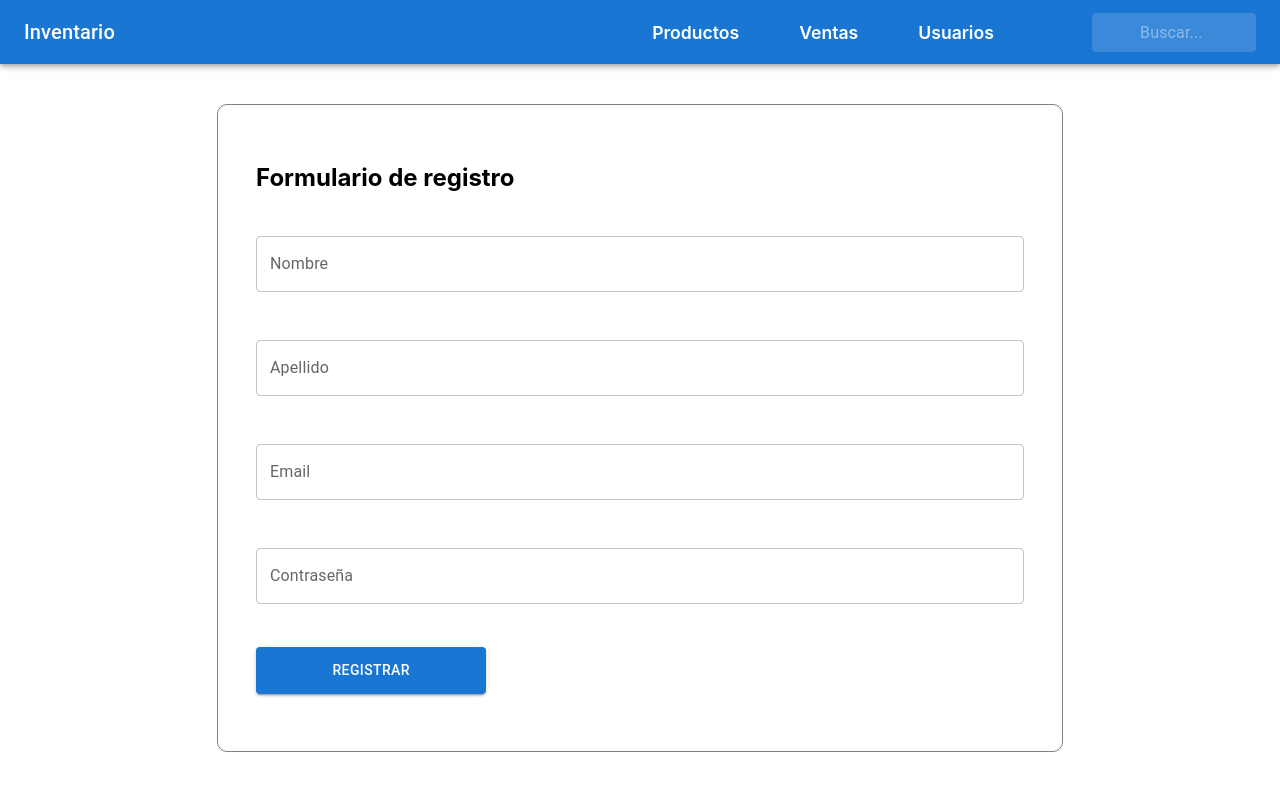
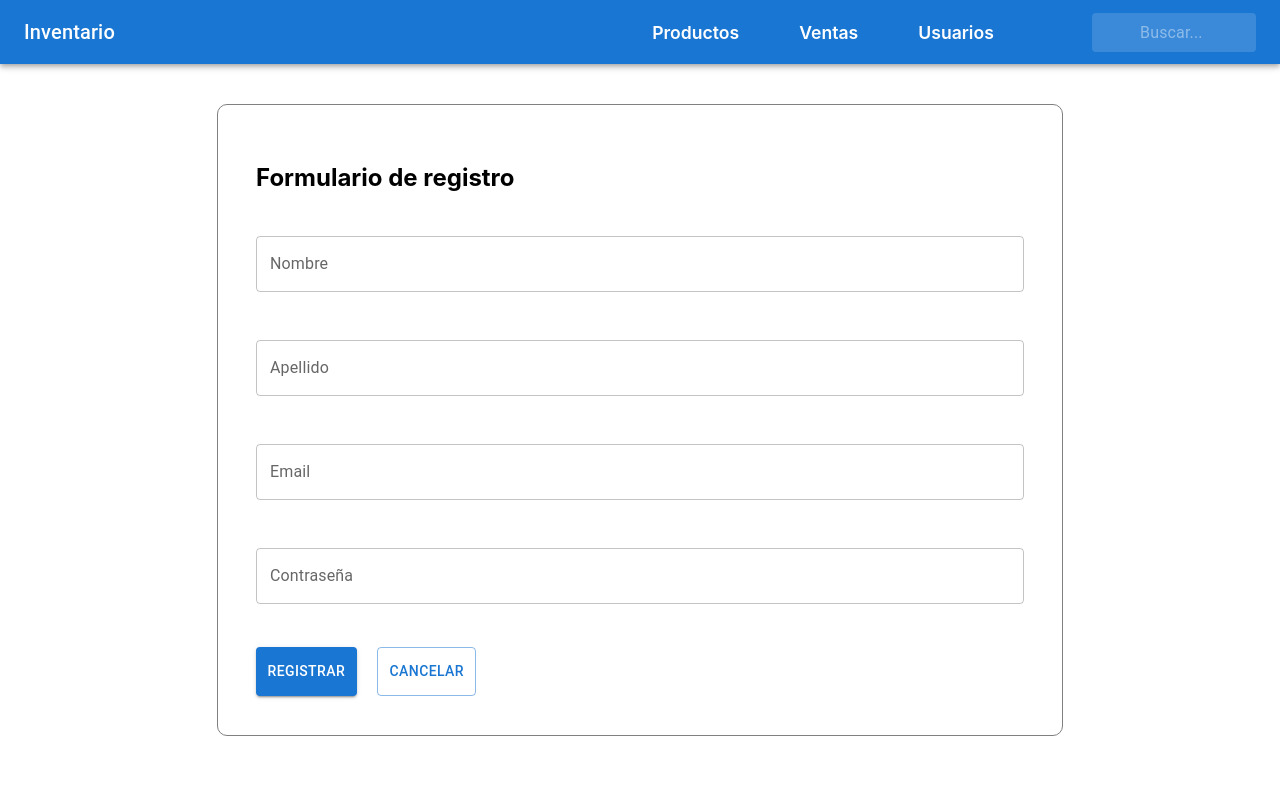
Before and after one commit to serigio04/inventario, a React (Create React App) app: page /registrar in a window 1280 px wide. Shown: the top 790 px of the page. Built offline with nearby package versions, Linux system fonts and the light colour scheme.

Commit message:
[ADD] Uso del formulario de registro de usuarios

```diff
--- a/src/pages/Sesion/registrar.jsx
+++ b/src/pages/Sesion/registrar.jsx
@@ -3,6 +3,7 @@ import Box from '@mui/material/Box';
 import TextField from '@mui/material/TextField';
 import Button from '@mui/material/Button';
 import { crearUsuario } from '../../services/userService';
+import { Link } from 'react-router-dom';
 
 // Estilos
 const registrarFromStyles = {
@@ -23,7 +24,7 @@ const inputStyle = {
 }
 
 const buttonStyle = {
-    margin: "2.3vh 0",
+    margin: "2.3vh 1.6vw 0 0",
     padding: "1.5%",
     maxWidth: "30%"
 }
@@ -97,12 +98,23 @@ const RegistrarForm = () => {
                     style={inputStyle}
                     onChange={handleChange}
                 />
-                <Button
-                    variant="contained"
-                    type='submit'
-                    style={buttonStyle}
-                >Registrar
-                </Button>
+                <div style={{display:"flex", flexDirection:"row"}}>
+                    <Button
+                        variant="contained"
+                        type='submit'
+                        style={buttonStyle}
+                    >
+                        Registrar
+                    </Button>
+                    <Button
+                        variant="outlined"
+                        style={buttonStyle}
+                        component={Link}
+                        to="/usuarios"
+                    >
+                        Cancelar
+                    </Button>
+                </div>
             </Box>
         </div>
     </>
--- a/src/pages/Usuarios/index.jsx
+++ b/src/pages/Usuarios/index.jsx
@@ -1,9 +1,14 @@
-import { useState, useEffect } from "react";
-import * as React from "react";
+import { useState, useEffect, React } from "react";
 import { DataGrid } from '@mui/x-data-grid';
+import { Link } from "react-router-dom";
 import { getUsuarios } from "../../services/userService";
-import { Paper } from "@mui/material";
+import { Button, Paper } from "@mui/material";
 
+const buttonStyle = {
+    margin: "2.3vh 0",
+    padding: "1%",
+    maxWidth: "20%"
+}
 
 const columns = [
     {field: 'id', headerName: 'ID', width: 70},
@@ -31,6 +36,14 @@ const UsuariosTable = () => {
     return (
         <div style={{display: 'flex', justifyContent: 'center', alignContent: 'center', marginTop: '3vh'}}>
             <Paper sx={{height: 400, width: "80%", padding: '1%'}}>
+                <Button
+                    variant="contained"
+                    style={buttonStyle}
+                    component={Link}
+                    to="/registrar"
+                >
+                    Agregar usuario
+                </Button>
                 <DataGrid
                     rows={rows}
                     columns={columns}
```
